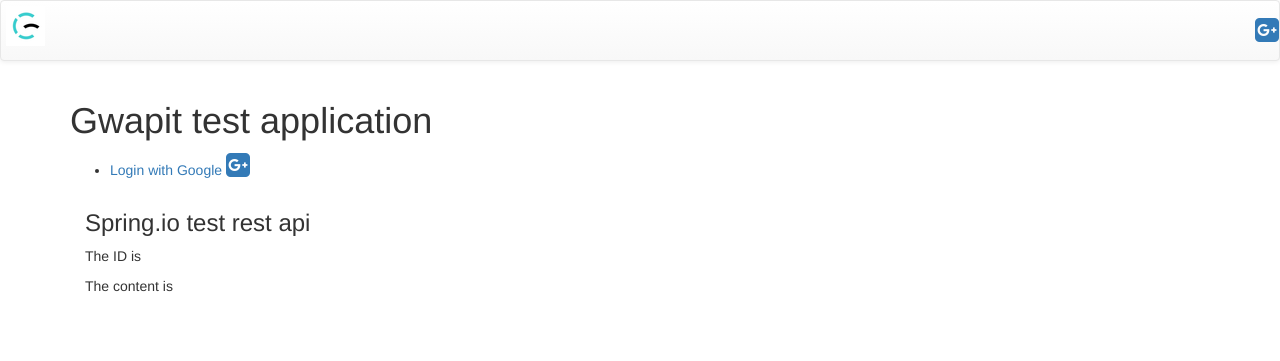
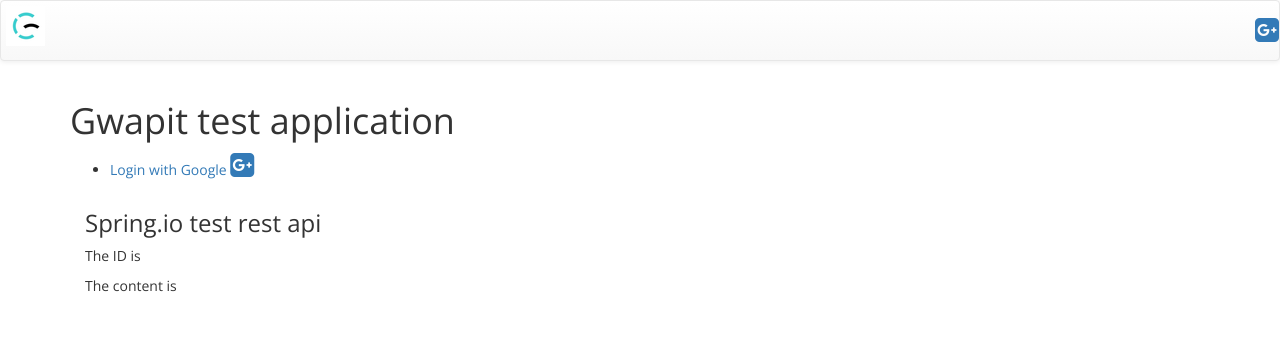
Before and after one commit to iknsa/django-angular-docker, a Django app: template templates/home.html in a window 1280 px wide. Shown: the top 361 px of the page. Run offline with Django 3.2, Linux system fonts and the light colour scheme; the template is opened without the code that fills it, so the values that code supplies are empty; some libraries are stand-ins or nearby versions.

Commit message:
New font, Open Sans

```diff
--- a/static/css/style.css
+++ b/static/css/style.css
@@ -1,3 +1,7 @@
+body {
+    font-family: 'Open Sans', sans-serif;
+}
+
 .navbar-brand {
     float: right;
     font-size: 18px;
--- a/templates/base.html
+++ b/templates/base.html
@@ -17,6 +17,7 @@
 
 
     <link rel="stylesheet" type="text/css" href="{% static 'css/style.css' %}">
+    <link href="https://fonts.googleapis.com/css?family=Open+Sans" rel="stylesheet">
 
     <script type="text/javascript" src="{% static "js/angular.min.js" %}"></script>
     <script type="text/javascript" src="{% static "js/angular-sanitize.min.js" %}"></script>
```
